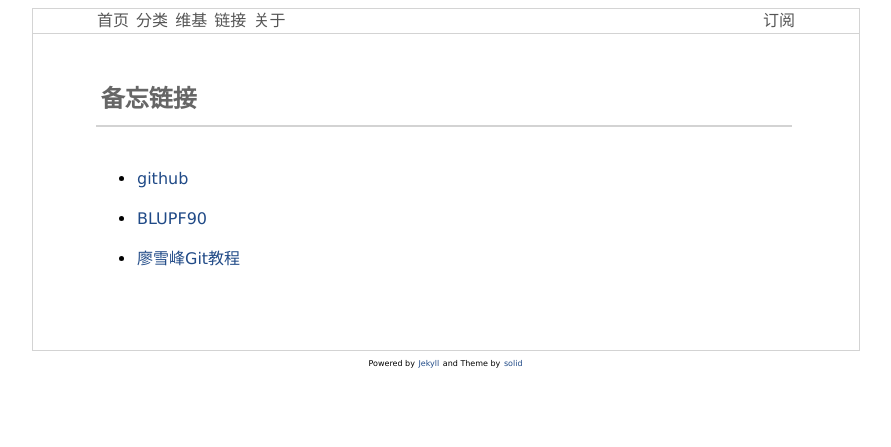
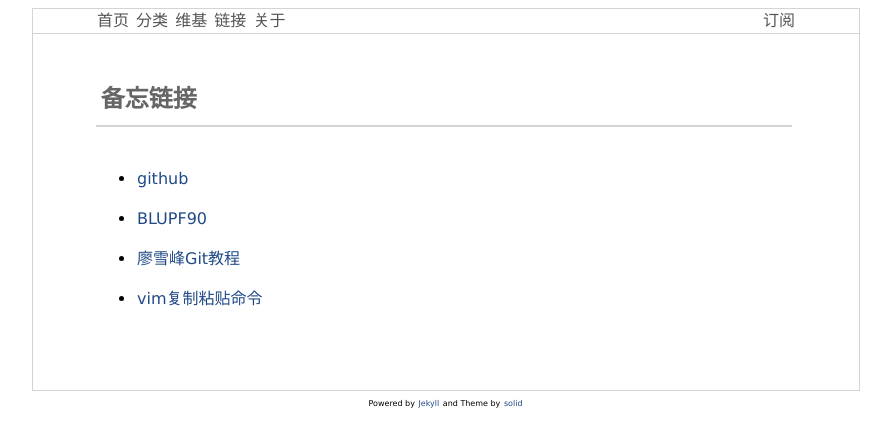
Before and after one commit to luansheng/luansheng.github.io, a Jekyll site: the page built from pages/links.md, in a window 1280 px wide. Shown: the top 447 px of the page, without its empty margins (194-1085 px from the left). Built offline with Jekyll 4.4.1, drawn with Linux system fonts in a browser that asks for light colours.

Commit message:
link for vim copy and paste

```diff
--- a/pages/links.md
+++ b/pages/links.md
@@ -17,3 +17,7 @@ permalink: /links/
 <ul>
 <li><a href="http://www.liaoxuefeng.com/wiki/0013739516305929606dd18361248578c67b8067c8c017b000">廖雪峰Git教程</a></li>
 </ul>
+
+<ul>
+<li><a href="http://www.cnblogs.com/maowang1991/p/3371640.html">vim复制粘贴命令</a></li>
+</ul>
```
